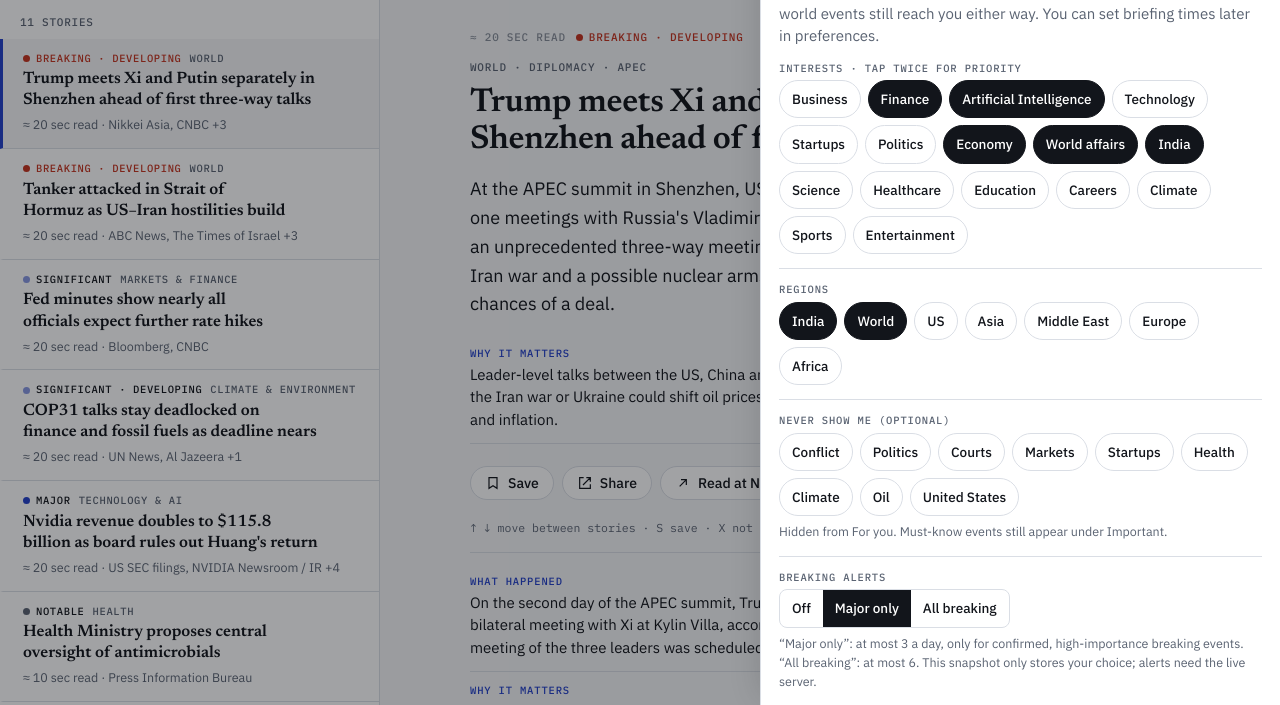
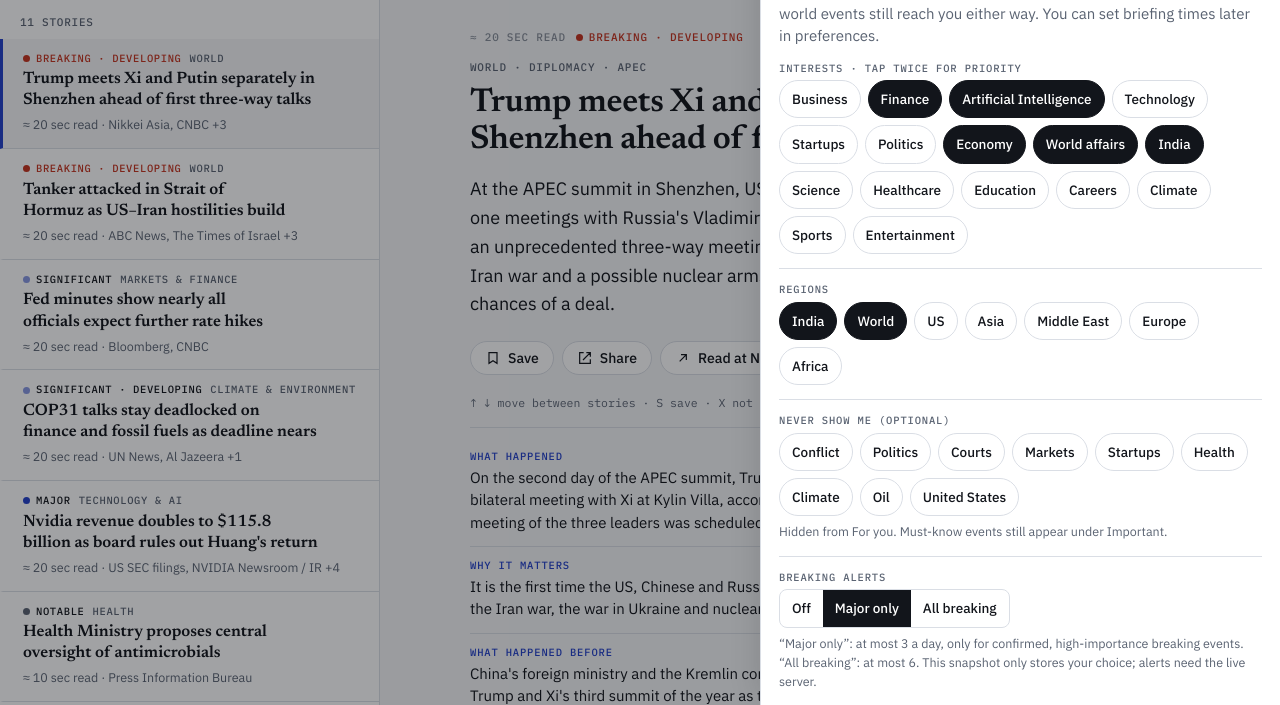
Before and after one commit to kaurjacinth17/Simarpreet-Singh, a plain HTML site: page dist/public/index.html in a window 1280 px wide. Shown: the part 95-800 px from the top of the page. Drawn offline with Linux system fonts and the light colour scheme.

Commit message:
Laptop reader: show 'Why it matters' once, after 'What happened'
The reader put a copy of 'Why it matters' under the summary, before the
explainer's 'What happened', and then repeated it. Remove the early copy so the
story reads in order.

Co-Authored-By: Claude Opus 5.5 <noreply@anthropic.com>
Claude-Session: https://claude.ai/code/session_01CrXowu5XiqGGSNtjPQ5YNB

```diff
--- a/dist/public/index.html
+++ b/dist/public/index.html
@@ -360,7 +360,7 @@ body.desk main { overflow: hidden; }
 .dhl { font: 600 clamp(28px, 2.6vw, 38px)/1.12 var(--display); margin: 0; text-wrap: balance; letter-spacing: -.01em; }
 .dread .sum { font-size: 18px; line-height: 1.6; }
 .dread .said .what { font-size: 17px; line-height: 1.6; }
-.dwhy h4, .dback .bsec h4 { margin: 0 0 4px; }
+.dback .bsec h4 { margin: 0 0 4px; }
 .dactions { display: flex; flex-wrap: wrap; gap: 8px; padding: 6px 0 4px; }
 .dactions .dbtn { display: inline-flex; align-items: center; gap: 7px; padding: 8px 14px; border: 1px solid var(--rule); border-radius: 999px; background: var(--sheet); font: 500 14px/1 var(--body); color: var(--ink); text-decoration: none; }
 .dactions .dbtn:hover { border-color: var(--ink); }
@@ -688,7 +688,7 @@ function deskReaderHTML(r) {
   return '<div class="dread-in"><div class="kicker"><span class="idx">' + readTime(s) + '</span>' + labelHTML(s) + '</div>' +
     (cat ? '<div class="cat">' + esc(cat) + '</div>' : "") + '<h1 class="dhl">' + esc(s.headline) + '</h1>' +
     (s.limited ? saidHTML(s) + '<div class="limited"><b>Limited summary.</b> ' + esc(s.limited_reason) + '</div>'
-               : '<p class="sum">' + esc(s.summary) + '</p>' + (s.why ? '<div class="dwhy bsec"><h4>Why it matters</h4><p>' + esc(s.why) + '</p></div>' : "")) +
+               : '<p class="sum">' + esc(s.summary) + '</p>') +   /* "Why it matters" follows "What happened" in the explainer below */
     '<div class="dactions">' +
       '<button class="dbtn' + (saved ? " on" : "") + '" data-c="save" aria-pressed="' + saved + '">' + (saved ? I.saved : I.save) + '<span>' + (saved ? "Saved" : "Save") + '</span></button>' +
       '<button class="dbtn" data-c="share">' + I.share + '<span>Share</span></button>' +
```
Also changed, not shown: dist/sift-snapshot.html (+2 -2 lines), docs/index.html (+2 -2 lines), web/app.template.html (+2 -2 lines), web/demo.html (+2 -2 lines), web/index.html (+2 -2 lines).
